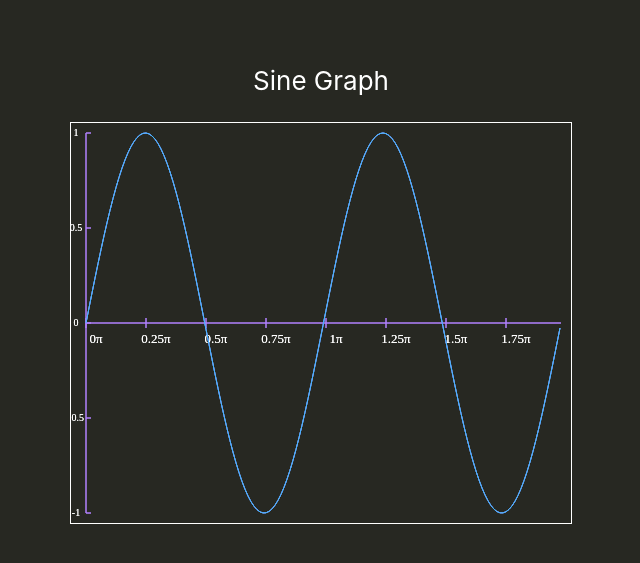
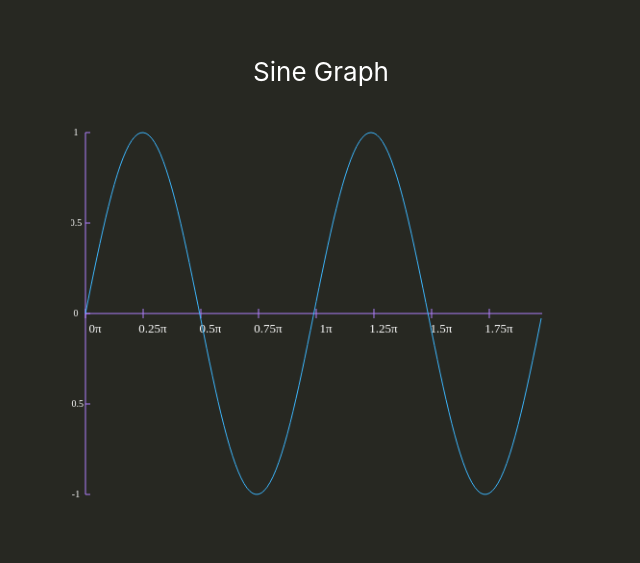
Before and after one commit to D-R-Donovan/learningReactAndGraphs, a React (Create React App) app: page / in a window 1280 px wide. Shown: the part 119-682 px from the top of the page, without its empty margins (319-959 px from the left). Built offline with nearby package versions, Linux system fonts and the light colour scheme.

Commit message:
fix blurry canvas using devicepixelratio

```diff
--- a/src/App.tsx
+++ b/src/App.tsx
@@ -16,13 +16,19 @@ const sineWave = (ctx: CanvasRenderingContext2D, width: number, height: number):
 }
 
 function App(): JSX.Element {
+  const graphStyle: React.CSSProperties = {
+    imageRendering: "auto",
+    width: 500,
+    height: 400,
+    padding: 10
+  }
   return (
     <div className="App">
       <header className="App-header">
         <p>
           Sine Graph
         </p>
-        <Graph height={400} width={500} style={{border:"1px solid white"}} plotLine={sineWave}/>
+        <Graph height={400} width={500} style={graphStyle} plotLine={sineWave}/>
       </header>
     </div>
   );
--- a/src/Graph.tsx
+++ b/src/Graph.tsx
@@ -9,11 +9,17 @@ interface graphProps {
     plotLine: PlottingFunction
 }
 
-function addAxis(ref: HTMLCanvasElement, height: number, width: number,
+function graphSetup(ref: HTMLCanvasElement, height: number, width: number,
     plotLine: PlottingFunction): void {
 
     // assert canvas context is not null as react promises component is mounted
     let ctx = ref.getContext("2d")!;
+
+    let dpr = window.devicePixelRatio || 1;
+    let dimensions = ref.getBoundingClientRect()
+    ref.height = dimensions.height
+    ref.width = dimensions.width
+    ctx.scale(dpr,dpr)
 
     // vertical axis lines
     ctx.moveTo(15, 10);
@@ -55,7 +61,7 @@ function Graph(props: graphProps): JSX.Element {
     const localref = useRef<HTMLCanvasElement | null>(null)
     useEffect((): void => {
         if (!localref.current) throw Error("localref is not assigned");
-        addAxis(localref.current, props.height, props.width, props.plotLine);
+        graphSetup(localref.current, props.height, props.width, props.plotLine);
     })
 
     return <canvas ref={localref} height={props.height} width={props.width} style={props.style} />
```
